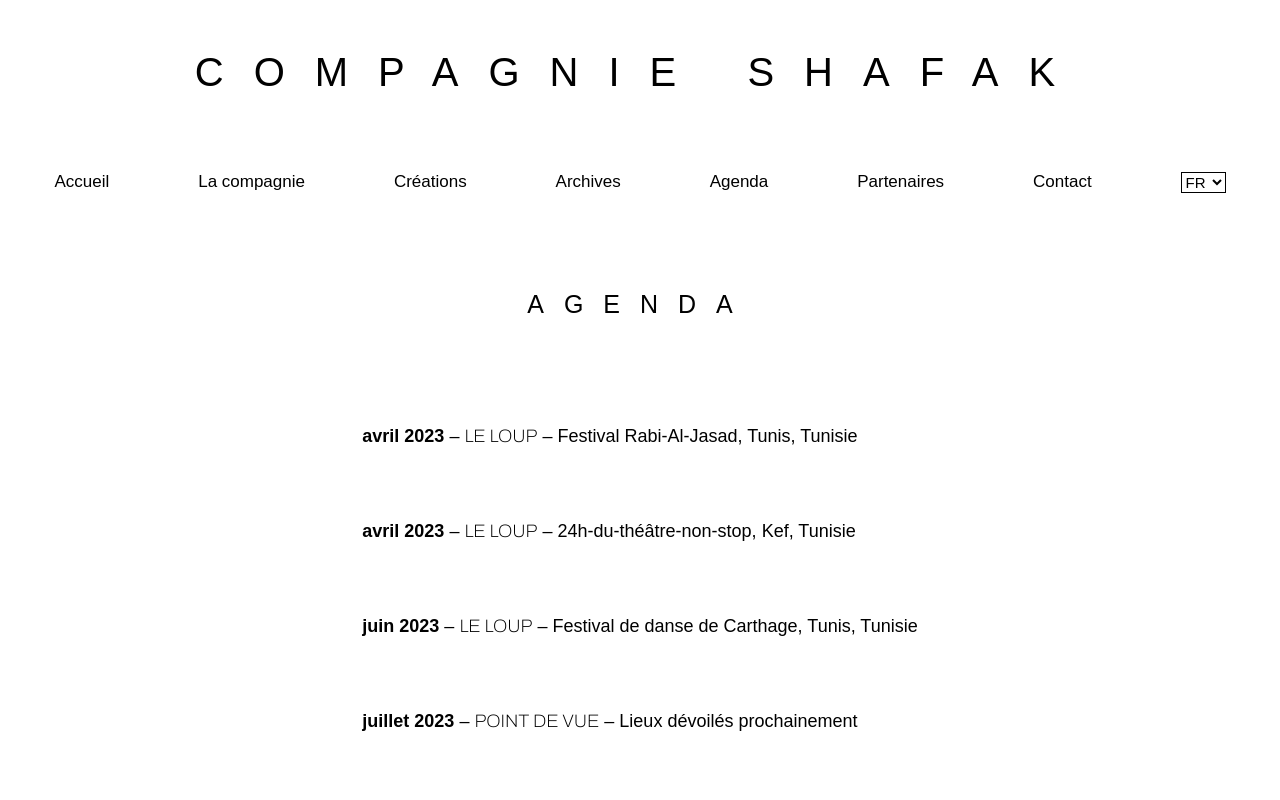
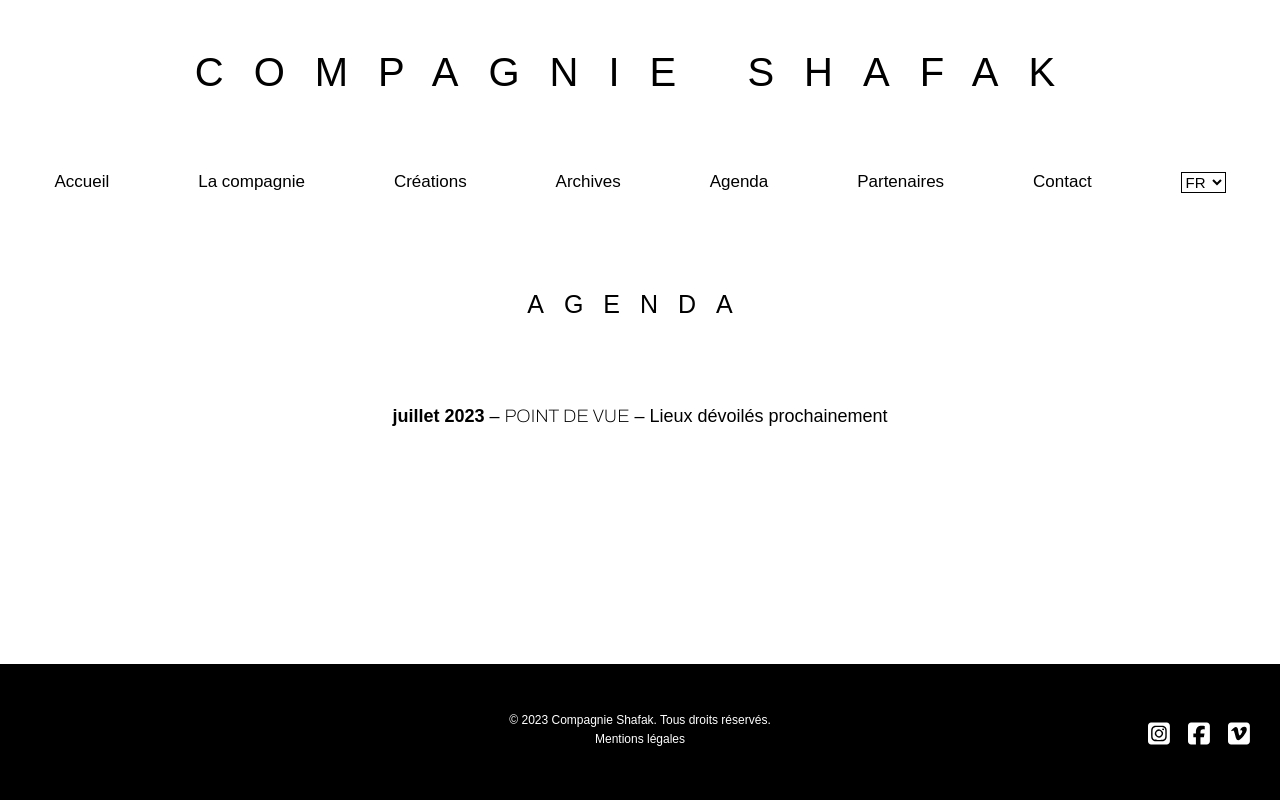
Before and after one commit to MarianneB08/Shafak-Project, a React (Create React App) app in the folder frontend/: page /agenda in a window 1280 px wide. Shown: the top 800 px of the page. Built offline with nearby package versions, Linux system fonts and the light colour scheme.

Commit message:
Modifications de style sur la page Agenda.js // Suppression des trois premières dates de représentation dans la structure JSX de la page Agenda.js

```diff
--- a/frontend/src/Pages/Agenda.js
+++ b/frontend/src/Pages/Agenda.js
@@ -19,7 +19,7 @@ const Agenda = () => {
     <main className={styles.container}>
       <h1>Agenda</h1>
       <div className={styles.datesList}>
-        <section className={styles.date}>
+        {/* <section className={styles.date}>
           <p>
             <span className={styles.monthAndYear}>
               {dictionary.agendaPage.firstDate.firstDateMonthAndYear}
@@ -30,8 +30,8 @@ const Agenda = () => {
             </span>{" "}
             – {dictionary.agendaPage.firstDate.firstDateLocation}
           </p>
-        </section>
-        <section className={styles.date}>
+        </section> */}
+        {/* <section className={styles.date}>
           <p>
             <span className={styles.monthAndYear}>
               {dictionary.agendaPage.secondDate.secondDateMonthAndYear}
@@ -42,8 +42,8 @@ const Agenda = () => {
             </span>{" "}
             – {dictionary.agendaPage.secondDate.secondDateLocation}
           </p>
-        </section>
-        <section className={styles.date}>
+        </section> */}
+        {/* <section className={styles.date}>
           <p>
             <span className={styles.monthAndYear}>
               {dictionary.agendaPage.thirdDate.thirdDateMonthAndYear}
@@ -54,7 +54,7 @@ const Agenda = () => {
             </span>{" "}
             – {dictionary.agendaPage.thirdDate.thirdDateLocation}
           </p>
-        </section>
+        </section> */}
         <section className={styles.date}>
           <p>
             <span className={styles.monthAndYear}>
--- a/frontend/src/Pages/Agenda_ltr.module.css
+++ b/frontend/src/Pages/Agenda_ltr.module.css
@@ -40,10 +40,9 @@ li {
   width: 100%;
   height: -moz-fit-content;
   height: fit-content;
-  margin-bottom: 10rem;
 }
 .container h1 {
-  margin: 7rem 0;
+  margin: 7rem 0 0 0;
   font-size: 2.5rem;
   text-transform: uppercase;
   font-weight: 300;
@@ -56,12 +55,13 @@ li {
   justify-content: space-around;
   width: -moz-fit-content;
   width: fit-content;
-  height: 380px;
+  height: 345px;
   margin: 0 auto;
 }
 .container .datesList .date {
   display: flex;
   justify-content: space-between;
+  margin-bottom: 15rem;
 }
 .container .datesList .date p {
   font-size: 1.8rem;
@@ -95,6 +95,9 @@ li {
     margin: 5rem 0;
     font-size: 1.8rem;
   }
+  .container .datesList {
+    margin-bottom: 15rem;
+  }
   .container .datesList .date p {
     font-size: 1.4rem;
   }
--- a/frontend/src/Pages/Agenda_ltr.module.scss
+++ b/frontend/src/Pages/Agenda_ltr.module.scss
@@ -5,9 +5,8 @@
 .container {
   width: 100%;
   height: fit-content;
-  margin-bottom: 10rem;
   h1 {
-    margin: 7rem 0;
+    margin: 7rem 0 0 0;
     @include globals.configh1;
   }
   .datesList {
@@ -15,11 +14,12 @@
     flex-direction: column;
     justify-content: space-around;
     width: fit-content;
-    height: 380px;
+    height: 345px;
     margin: 0 auto;
     .date {
       display: flex;
       justify-content: space-between;
+      margin-bottom: 15rem;
       p {
         font-size: 1.8rem;
         font-weight: 300;
@@ -68,6 +68,7 @@
       font-size: 1.8rem;
     }
     .datesList {
+      margin-bottom: 15rem;
       .date {
         p {
           font-size: 1.4rem;
--- a/frontend/src/Pages/Creations.js
+++ b/frontend/src/Pages/Creations.js
@@ -23,6 +23,7 @@ const Creations = () => {
   return (
     <main className={styles.container}>
       <h1>{dictionary.creationsPage.firstTitle}</h1>
+      <p className={styles.docRequest}>{dictionary.creationsPage.documentationRequest}</p>
       <section className={styles.cards}>
         {dataFile
           .filter(function (creation) {
--- a/frontend/src/Pages/Creations_ltr.module.scss
+++ b/frontend/src/Pages/Creations_ltr.module.scss
@@ -7,8 +7,14 @@
   width: 80%;
   margin: 0 auto;
   h1 {
-    margin: 7rem 0 9rem 0;
+    margin: 7rem 0 5rem 0;
     @include globals.configh1;
+  }
+  .docRequest {
+      font-family: globals.$font-family-2;
+      font-style: italic;
+      font-size: 1.5rem;
+      margin-bottom: 9rem;
   }
   .cards {
     display: flex;
--- a/frontend/src/languages/en.json
+++ b/frontend/src/languages/en.json
@@ -35,7 +35,8 @@
     "margotArticleSecondParagraph": "Her dance is hybrid, due to her multiple influences. Her universe is expressed in the contrast of rhythms, the plural qualities in strength and levels, the multidirectional address of the body and the use of the voice. It addresses the body as a common part of individuals, as a playground to express its singularity. Margot Libanga is a dancer, movement artist and, since 2020, choreographer, co-artistic director and production director for Compagnie Shafak, alongside Larbi Namouchi."
   },
   "creationsPage": {
-    "firstTitle": "Creations"
+    "firstTitle": "Creations",
+    "documentationRequest": "Creations documentation only on request via the Contact page"
   },
   "agendaPage": {
     "firstDate": {
--- a/frontend/src/languages/fr.json
+++ b/frontend/src/languages/fr.json
@@ -35,7 +35,8 @@
     "margotArticleSecondParagraph": "Sa danse est hybride, de par ses multiples influences. Son univers s’exprime dans le contraste des rythmes, les qualités plurielles en force et niveaux, l’adresse multidirectionnelle du corps et l’usage de la voix. Elle s’adresse aux corps comme partie commune aux individus, comme terrain de jeux pour exprimer sa singularité. Margot Libanga est danseuse, artiste du mouvement et, depuis 2020, chorégraphe, co-directrice artistique et directrice de production pour la Compagnie Shafak, aux côtés de Larbi Namouchi."
   },
   "creationsPage": {
-    "firstTitle": "Créations"
+    "firstTitle": "Créations",
+    "documentationRequest": "Dossiers de création uniquement sur demande via la page Contact"
   },
   "agendaPage": {
     "firstDate": {
```
Also changed, not shown: frontend/src/Pages/Creations_ltr.module.css (+7 -1 lines), 2 other files (tests, documents, lock files or other folders).
